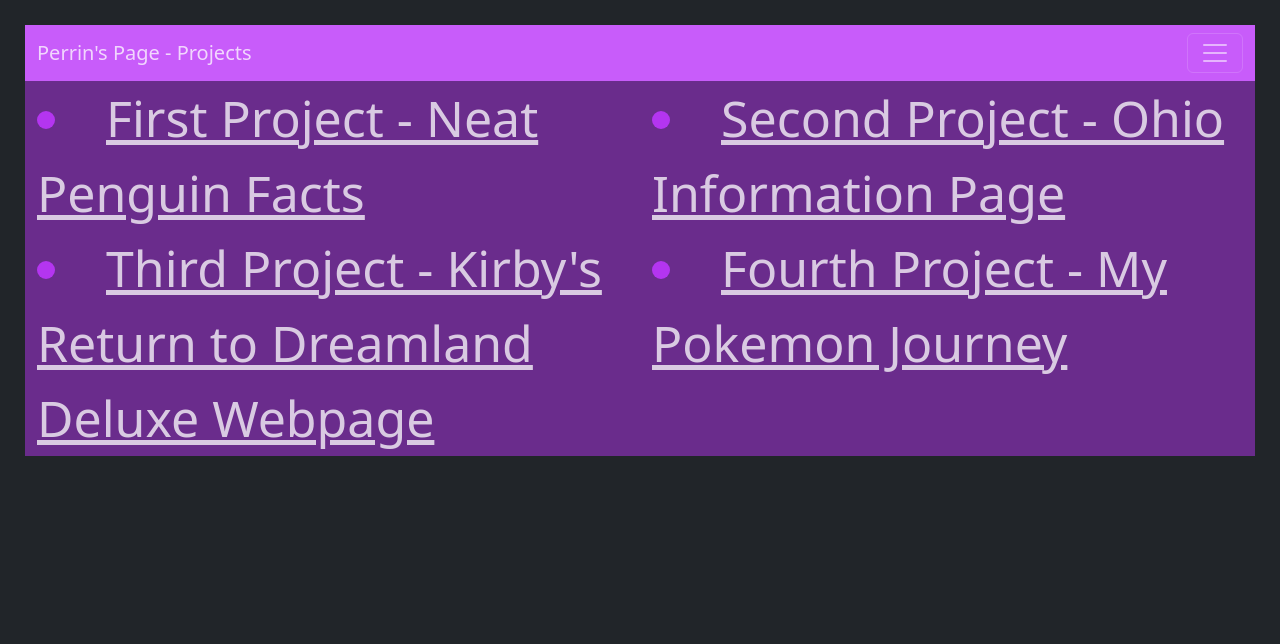
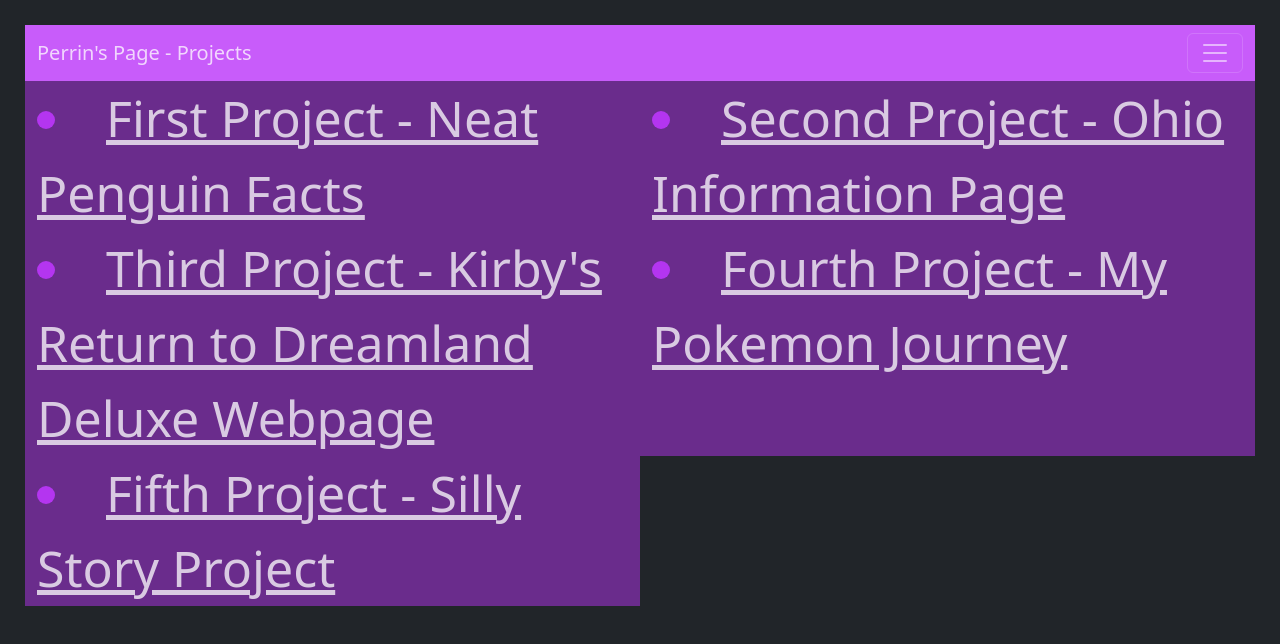
Before and after one commit to Superfudd2016/Superfudd2016.github.io, a plain HTML site: page projects.html in a window 1280 px wide. Drawn offline with nearby package versions, Linux system fonts and the light colour scheme.

Commit message:
Update projects.html

```diff
--- a/projects.html
+++ b/projects.html
@@ -54,6 +54,8 @@
             </div>
             <div class="col-md-6 attention-getter "><li><a href="https://my-pokemon-journey-8722953.codehs.me/index.html">Fourth Project - My Pokemon Journey</a></li>
             </div>
+            <div class="col-md-6 attention-getter "><li><a href="file://athena.root/Students/736528/Web%20Design/SillyStory/Index.html">Fifth Project - Silly Story Project</a></li>
+            </div>
         </main>
     </body>
 </html>
```
